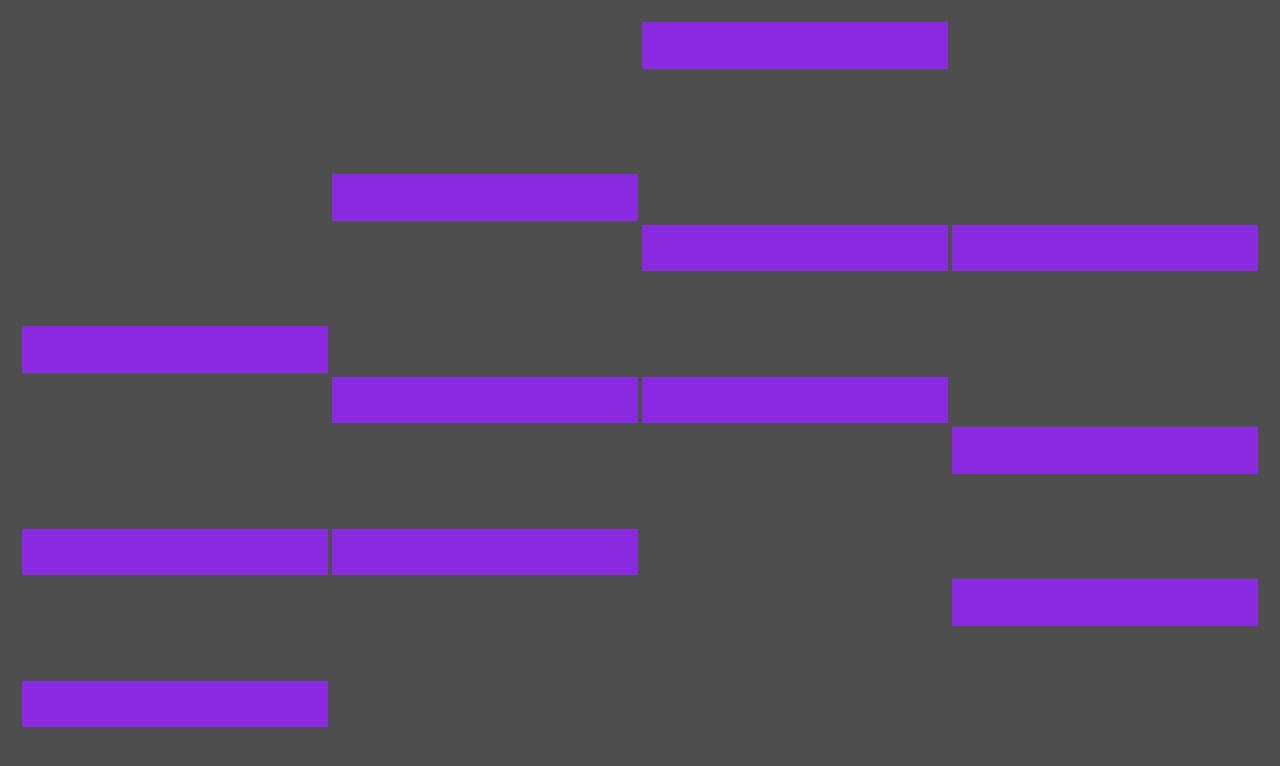
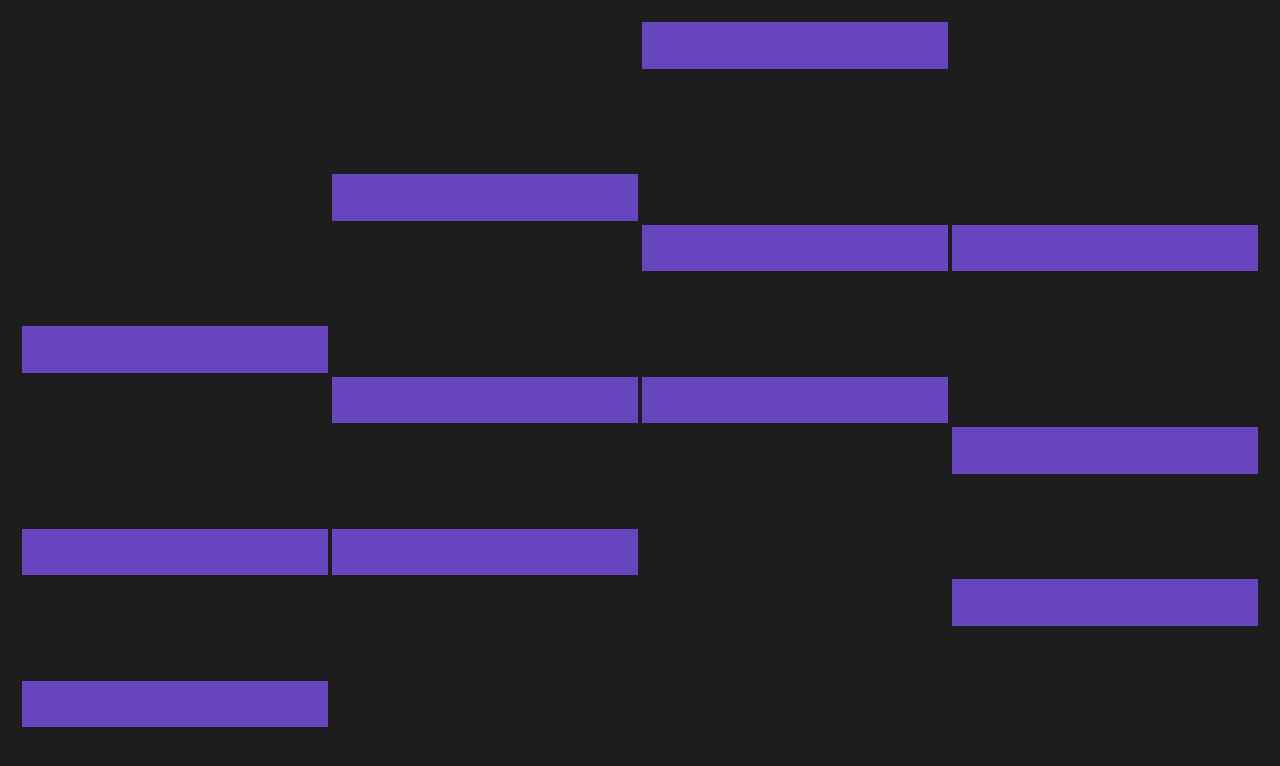
Before and after one commit to JanZaion/chordprinter-sales, a Next.js app: page / in a window 1280 px wide. Shown: the top 766 px of the page. Built offline with nearby package versions, Linux system fonts and the light colour scheme.

Commit message:
added chords and background

```diff
--- a/app/components/chords/chords.css
+++ b/app/components/chords/chords.css
@@ -1,5 +1,5 @@
 span {
-  background-color: blueviolet;
+  background-color: #6645bf;
   grid-area: 14 / 1;
   margin: 2px;
 }
--- a/app/globals.css
+++ b/app/globals.css
@@ -7,6 +7,5 @@
 body {
   max-width: 100%;
   overflow-x: hidden;
-  margin: 0px;
-  background-color: rgba(0, 0, 0, 0.695);
+  background-color: rgba(0, 0, 0, 0.863);
 }
--- a/app/page.module.css
+++ b/app/page.module.css
@@ -1,7 +1,8 @@
 .container {
   width: 100%;
-  height: 1000px;
-  max-width: 1780px;
+  height: 100vh;
+  max-width: 1920px;
   margin: 0 auto;
   overflow: hidden;
+  background-color: #1d1d1d;
 }
--- a/app/page.tsx
+++ b/app/page.tsx
@@ -4,10 +4,12 @@ import './globals.css';
 import Chords from './components/chords/Chords';
 
 const Home = () => (
-  <div className={styles.container}>
-    {/* <Hi /> */}
-    <Chords />
-  </div>
+  <main>
+    <div className={styles.container}>
+      {/* <Hi /> */}
+      <Chords />
+    </div>
+  </main>
 );
 
 export default Home;
```
